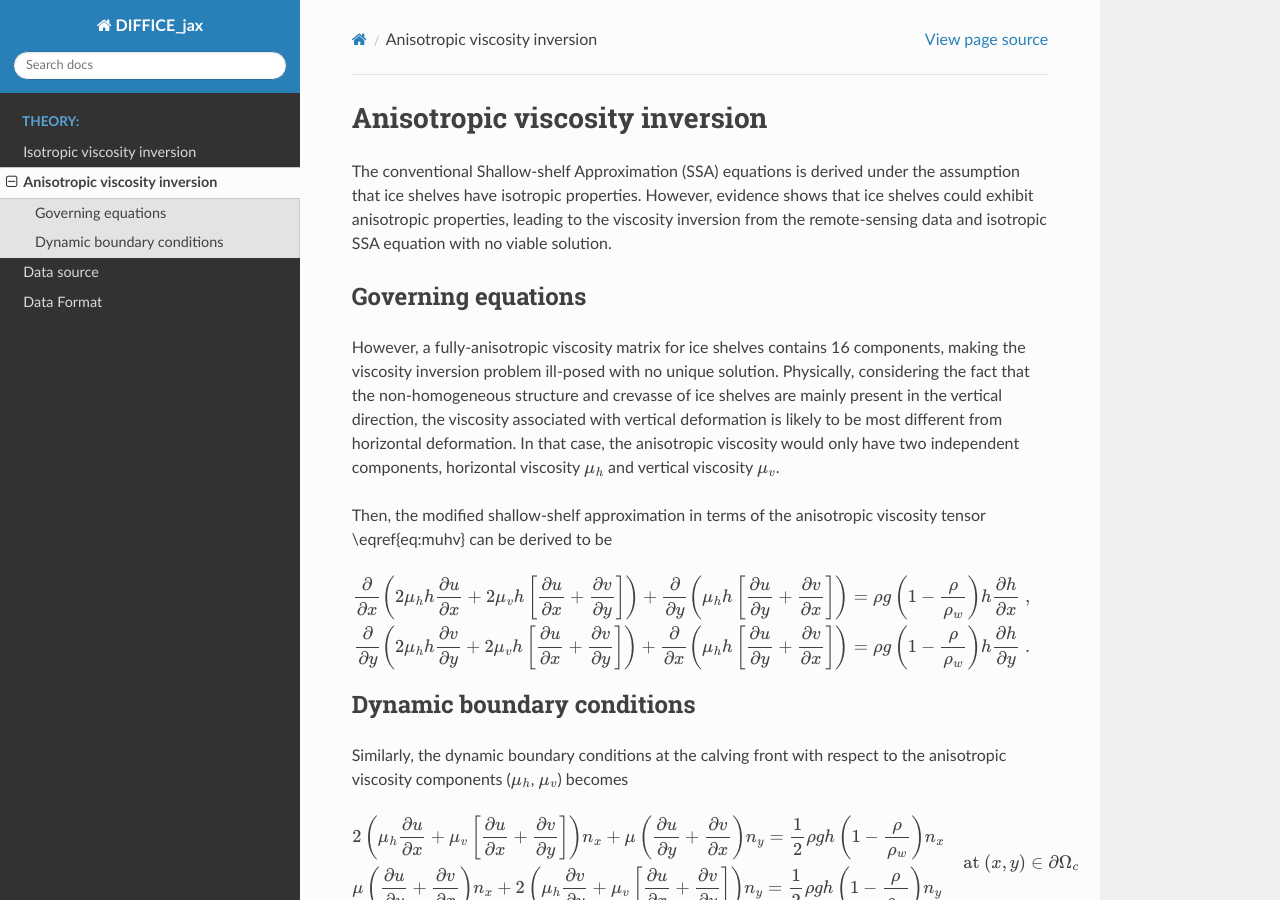
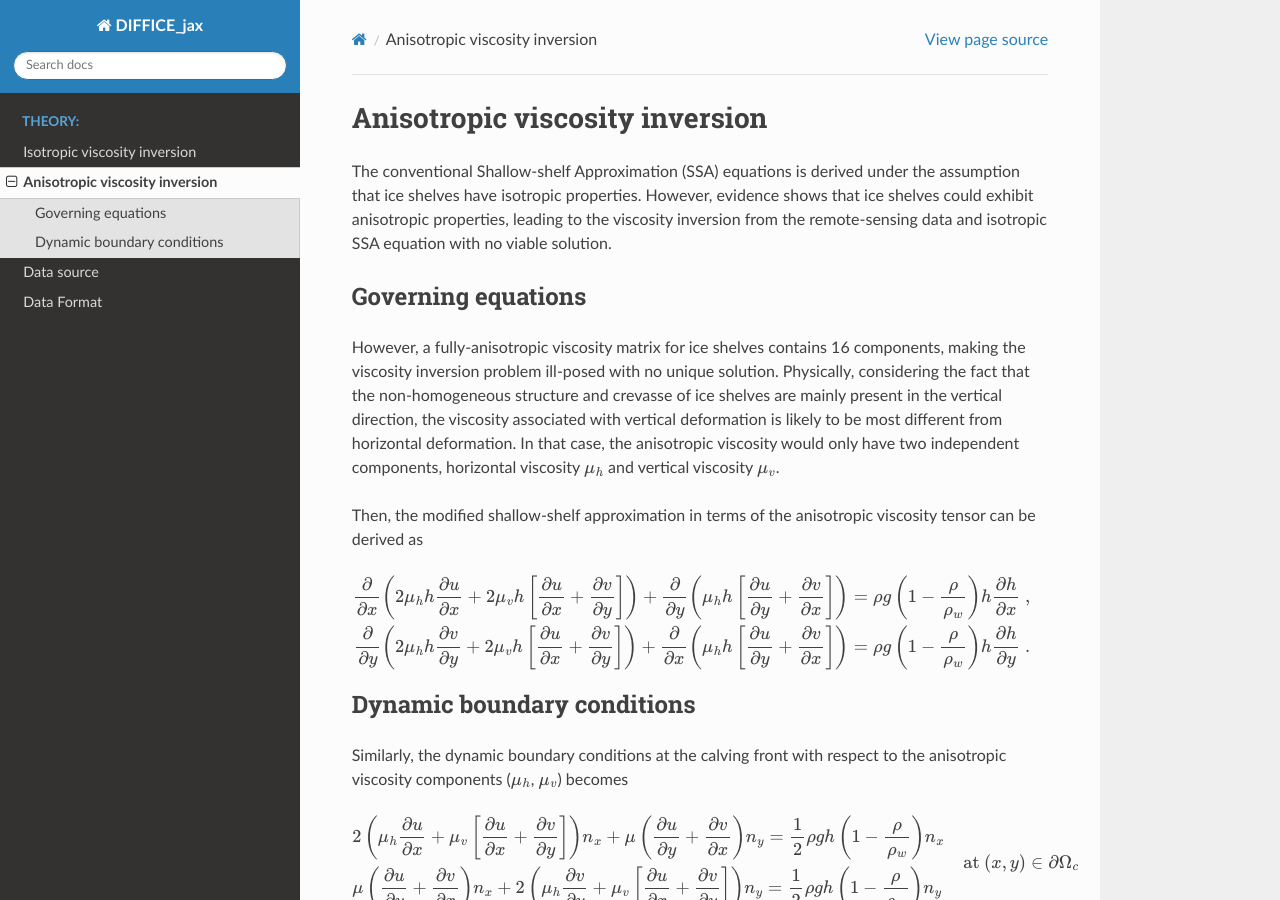
Before and after one commit to YaoGroup/DIFFICE_jax, a Sphinx documentation site: the page built from docs/source/Anisotropic.md, in a window 1280 px wide and 900 px high. Built offline with Sphinx 7.4.7 and the Read the Docs theme 3.1.0, drawn with Linux system fonts in a browser that asks for light colours.

Commit message:
Update Anisotropic.md

```diff
--- a/docs/source/Anisotropic.md
+++ b/docs/source/Anisotropic.md
@@ -13,7 +13,7 @@
 anisotropic viscosity would only have two independent components, horizontal viscosity $\mu_h$ and vertical
 viscosity $\mu_v$.
 
-Then, the modified shallow-shelf approximation in terms of the anisotropic viscosity tensor \eqref{eq:muhv} can be derived to be
+Then, the modified shallow-shelf approximation in terms of the anisotropic viscosity tensor can be derived as
 
 $$\begin{eqnarray}
 	 \frac{\partial} {\partial x}\left(2 {\mu_h} h \frac{\partial  u}{\partial x} + 2 {\mu_v} h \left[\frac{\partial  u}{\partial x}  + \frac{\partial  v}{\partial y} \right]  \right)
```
